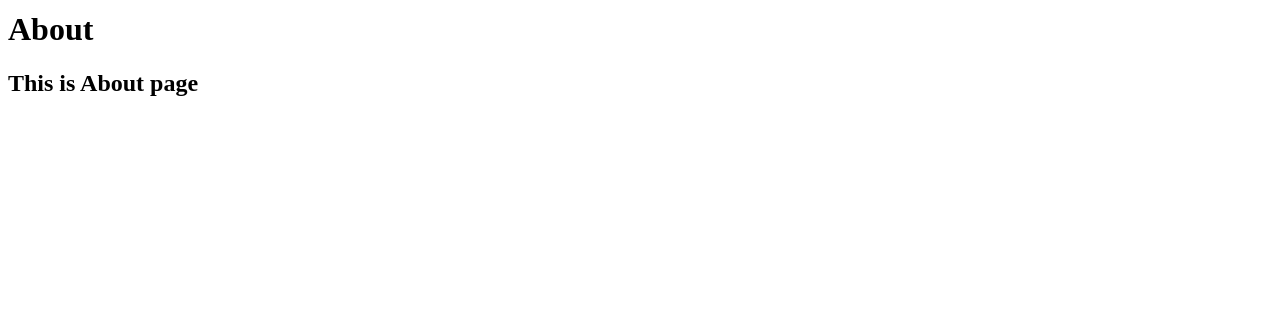
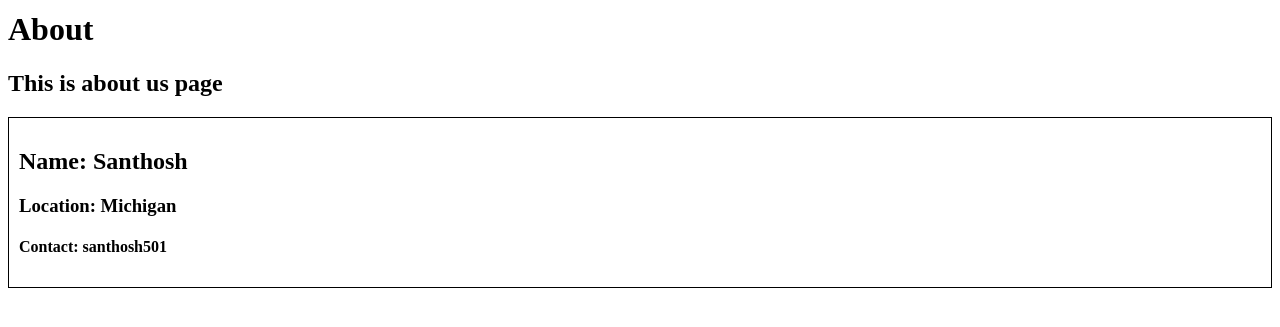
Before and after one commit to santhu501/namaste-react, a React (Vite) app: page /about in a window 1280 px wide. Shown: the part 249-576 px from the top of the page. Built offline with nearby package versions, Linux system fonts and the light colour scheme.

Commit message:
User functional component.

```diff
--- a/index.css
+++ b/index.css
@@ -74,3 +74,8 @@
 .filter{
     display:flex;
 }
+
+.user-card{
+    padding: 10px;
+    border: 1px solid black;
+}
--- a/src/components/About.js
+++ b/src/components/About.js
@@ -1,9 +1,12 @@
+import User from './User';
+
 const About = () => {
 
     return (
         <div>
             <h1>About</h1>
-            <h2>This is About page</h2>
+            <h2>This is about us page </h2>
+            <User/>
         </div>
     );
 };
--- /dev/null
+++ b/src/components/User.js
@@ -0,0 +1,11 @@
+const User = () => {
+    return (
+        <div className="user-card">
+            <h2>Name: Santhosh</h2>
+            <h3>Location: Michigan </h3>
+            <h4>Contact: santhosh501</h4>
+        </div>
+    );
+}
+
+export default User;
```
